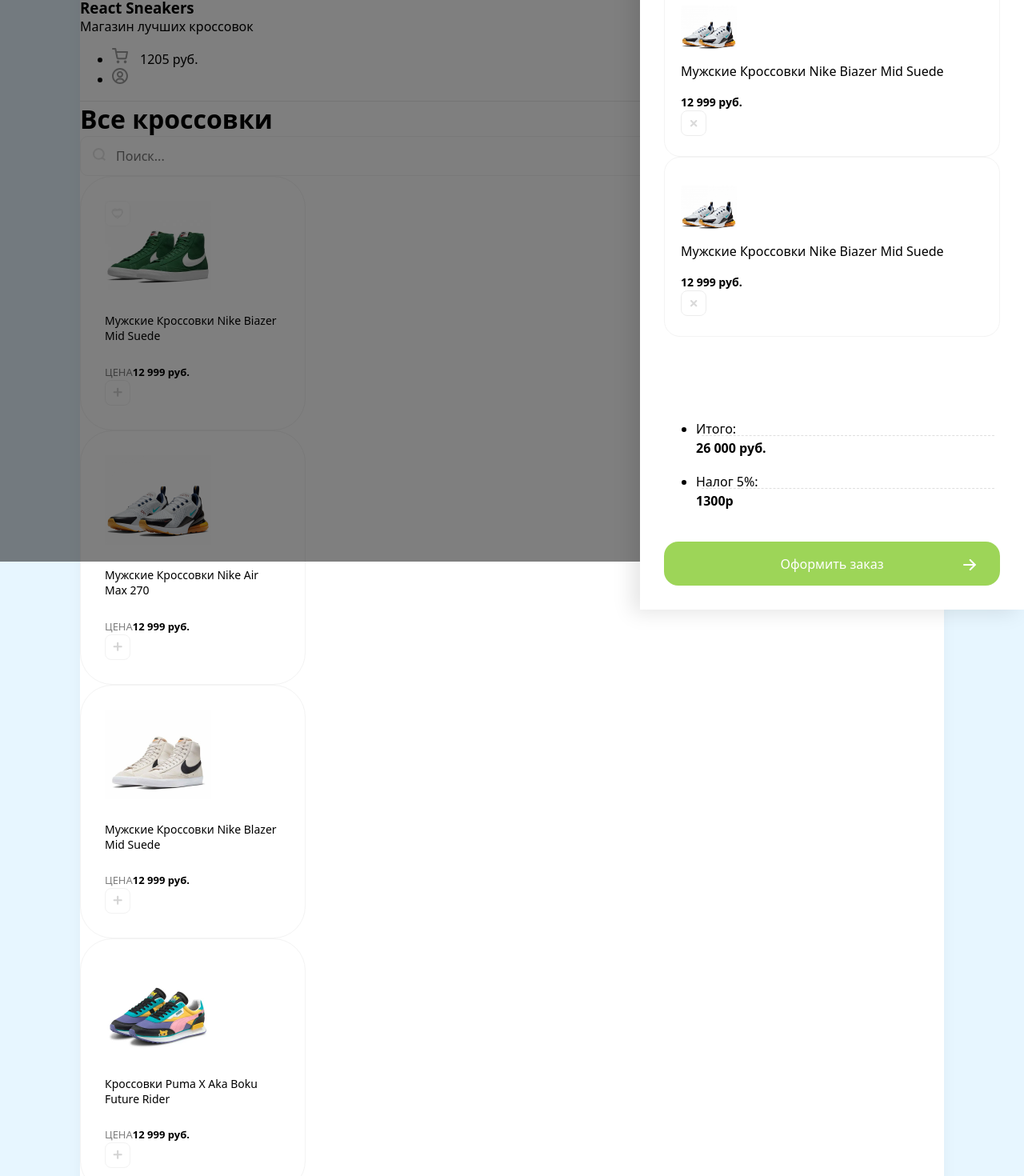
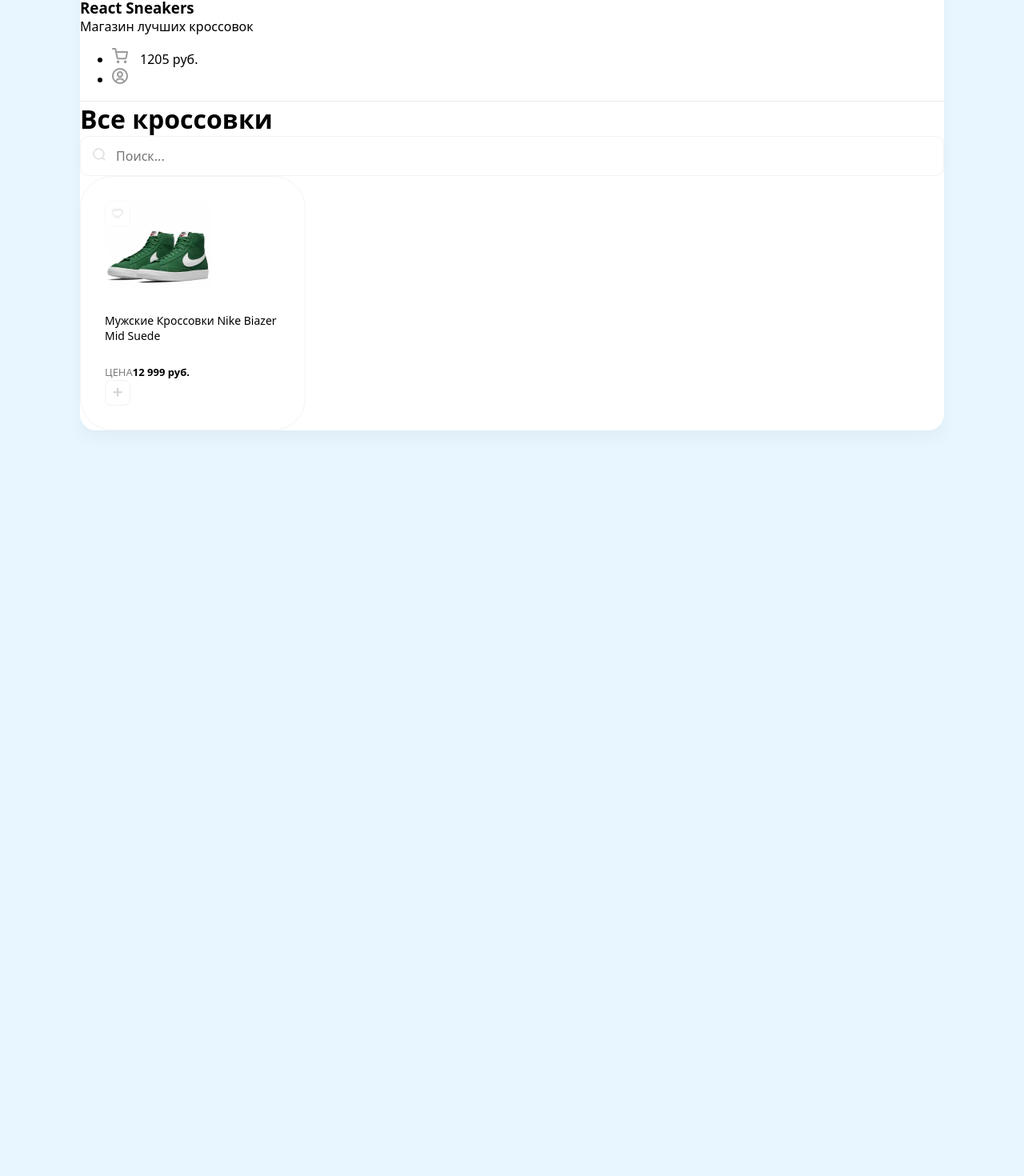
Before and after one commit to madiew1/react-sneakers, a React (Vite) app: page / in a window 1280 px wide. Shown: the part 98-1568 px from the top of the page at 80% size. After the commit the page ends 800 px from the top, so only its background shows below. Built offline with nearby package versions, Linux system fonts and the light colour scheme.

Commit message:
Moved the sections by components

```diff
--- a/src/App.jsx
+++ b/src/App.jsx
@@ -1,65 +1,14 @@
+import Overlay from "./components/Overlay";
+import Header from "./components/Header";
+import Card from "./components/Card";
 
-function App() {
 
+const App = () => {
   return (
     <>
       <div className="wrapper clear">
-        <div className="overlay">
-          <div className="drawer">
-            <h2 className="d-flex justify-between mb-30">Корзина <img className="removeBtn cu-p" src="/img/btn-remove.svg" alt="remove" /></h2>
-            <div className="items">
-              <div className="cartItem d-flex justify-between align-center mb-20">
-                <div style={{backgroundImage: 'url(/img/sneakers/2.jpg)'}} className="cartItemImg"></div>
-                <div className="mr-20">
-                    <p className="mb-5">Мужские Кроссовки Nike Biazer Mid Suede</p>
-                    <b>12 999 руб.</b>
-                </div>
-                  <img className="removeBtn" src="/img/btn-remove.svg" alt="remove" />
-              </div>
-              <div className="cartItem d-flex justify-between align-center mb-20">
-                <div style={{backgroundImage: 'url(/img/sneakers/2.jpg)'}} className="cartItemImg"></div>
-                <div className="mr-20">
-                    <p className="mb-5">Мужские Кроссовки Nike Biazer Mid Suede</p>
-                    <b>12 999 руб.</b>
-                </div>
-                  <img className="removeBtn" src="/img/btn-remove.svg" alt="remove" />
-              </div>
-            </div>
-            <div className="cartTotalBlock">
-              <ul>
-                <li className="d-flex">
-                  <span>Итого:</span>
-                  <div></div>
-                  <b>26 000 руб.</b>
-                </li>
-                <li className="d-flex">
-                  <span>Налог 5%:</span>
-                  <div></div>
-                  <b> 1300р</b>
-                </li>
-              </ul>
-              <button className="greenButton">Оформить заказ <img src="/img/arrow.svg" alt="arrow" /></button>
-            </div>
-          </div>
-        </div>
-        <header className="d-flex justify-between align-center p-40">
-          <div className="d-flex align-center">
-            <img width={40} height={40} src="/img/logo.png" alt="logo" className="logo" />
-            <div>
-              <h3 className="text-uppercase">React Sneakers</h3>
-              <p>Магазин лучших кроссовок</p>
-            </div>
-          </div>
-          <ul className="d-flex">
-              <li className="mr-30">
-                <img src="/img/cart.svg" alt="cart" className="cart" />
-                <span>1205 руб.</span>
-              </li>
-              <li>
-                <img src="/img/user.svg" alt="user" className="user" />
-              </li>
-            </ul>
-        </header>
+        <Overlay/>
+        <Header/>
         <div className="content p-40">
           <div className="d-flex align-center justify-between mb-40">
             <h1>Все кроссовки</h1>
@@ -69,61 +18,7 @@
             </div>
           </div>
           <div className="d-flex">
-            <div className="card">
-              <div className="favorite">
-                <img src="/img/unliked.svg" alt="heart" />
-              </div>
-              <img width={133} height={112} src="/img/sneakers/1.jpg" alt="1" />
-              <h5>Мужские Кроссовки Nike Biazer Mid Suede</h5>
-              <div className="d-flex justify-between align-center">
-                <div className="d-flex flex-column">
-                  <span>Цена</span>
-                  <b>12 999 руб.</b>
-                </div>
-                <button className="button">
-                    <img src="/img/plus.svg" alt="plus" />
-                </button>
-              </div>
-            </div>
-            <div className="card">
-              <img width={133} height={112} src="/img/sneakers/2.jpg" alt="1" />
-              <h5>Мужские Кроссовки Nike Air Max 270</h5>
-              <div className="d-flex justify-between align-center">
-                <div className="d-flex flex-column">
-                  <span>Цена</span>
-                  <b>12 999 руб.</b>
-                </div>
-                <button className="button">
-                    <img src="/img/plus.svg" alt="plus" />
-                  </button>
-              </div>
-            </div>
-            <div className="card">
-              <img width={133} height={112} src="/img/sneakers/3.jpg" alt="1" />
-              <h5>Мужские Кроссовки Nike Blazer Mid Suede</h5>
-              <div className="d-flex justify-between align-center">
-                <div className="d-flex flex-column">
-                  <span>Цена</span>
-                  <b>12 999 руб.</b>
-                </div>
-                <button className="button">
-                    <img src="/img/plus.svg" alt="plus" />
-                  </button>
-              </div>
-            </div>
-            <div className="card">
-              <img width={133} height={112} src="/img/sneakers/4.jpg" alt="1" />
-              <h5>Кроссовки Puma X Aka Boku Future Rider</h5>
-              <div className="d-flex justify-between align-center">
-                <div className="d-flex flex-column">
-                  <span>Цена</span>
-                  <b>12 999 руб.</b>
-                </div>
-                <button className="button">
-                    <img src="/img/plus.svg" alt="plus" />
-                  </button>
-              </div>
-            </div>
+            <Card/>
           </div>
         </div>
       </div>
--- /dev/null
+++ b/src/components/Card.jsx
@@ -0,0 +1,24 @@
+import React from 'react'
+
+const Card = () => {
+  return (
+    <div className="card">
+        <div className="favorite">
+            <img src="/img/unliked.svg" alt="heart" />
+        </div>
+        <img width={133} height={112} src="/img/sneakers/1.jpg" alt="1" />
+        <h5>Мужские Кроссовки Nike Biazer Mid Suede</h5>
+        <div className="d-flex justify-between align-center">
+            <div className="d-flex flex-column">
+                <span>Цена</span>
+                <b>12 999 руб.</b>
+            </div>
+        <button className="button">
+            <img src="/img/plus.svg" alt="plus" />
+        </button>
+        </div>
+    </div>
+  )
+}
+
+export default Card
--- /dev/null
+++ b/src/components/Header.jsx
@@ -0,0 +1,26 @@
+import React from 'react'
+
+function Header() {
+  return (
+    <header className="d-flex justify-between align-center p-40">
+          <div className="d-flex align-center">
+            <img width={40} height={40} src="/img/logo.png" alt="logo" className="logo" />
+            <div>
+              <h3 className="text-uppercase">React Sneakers</h3>
+              <p>Магазин лучших кроссовок</p>
+            </div>
+          </div>
+          <ul className="d-flex">
+              <li className="mr-30">
+                <img src="/img/cart.svg" alt="cart" className="cart" />
+                <span>1205 руб.</span>
+              </li>
+              <li>
+                <img src="/img/user.svg" alt="user" className="user" />
+              </li>
+            </ul>
+        </header>
+  )
+}
+
+export default Header
--- /dev/null
+++ b/src/components/Overlay.jsx
@@ -0,0 +1,46 @@
+import React from 'react'
+
+const Overlay = () => {
+  return (
+    <div style={{display: 'none'}} className="overlay">
+          <div className="drawer">
+            <h2 className="d-flex justify-between mb-30">Корзина <img className="removeBtn cu-p" src="/img/btn-remove.svg" alt="remove" /></h2>
+            <div className="items">
+              <div className="cartItem d-flex justify-between align-center mb-20">
+                <div style={{backgroundImage: 'url(/img/sneakers/2.jpg)'}} className="cartItemImg"></div>
+                <div className="mr-20">
+                    <p className="mb-5">Мужские Кроссовки Nike Biazer Mid Suede</p>
+                    <b>12 999 руб.</b>
+                </div>
+                  <img className="removeBtn" src="/img/btn-remove.svg" alt="remove" />
+              </div>
+              <div className="cartItem d-flex justify-between align-center mb-20">
+                <div style={{backgroundImage: 'url(/img/sneakers/2.jpg)'}} className="cartItemImg"></div>
+                <div className="mr-20">
+                    <p className="mb-5">Мужские Кроссовки Nike Biazer Mid Suede</p>
+                    <b>12 999 руб.</b>
+                </div>
+                  <img className="removeBtn" src="/img/btn-remove.svg" alt="remove" />
+              </div>
+            </div>
+            <div className="cartTotalBlock">
+              <ul>
+                <li className="d-flex">
+                  <span>Итого:</span>
+                  <div></div>
+                  <b>26 000 руб.</b>
+                </li>
+                <li className="d-flex">
+                  <span>Налог 5%:</span>
+                  <div></div>
+                  <b> 1300р</b>
+                </li>
+              </ul>
+              <button className="greenButton">Оформить заказ <img src="/img/arrow.svg" alt="arrow" /></button>
+            </div>
+          </div>
+        </div>
+  )
+}
+
+export default Overlay
```
